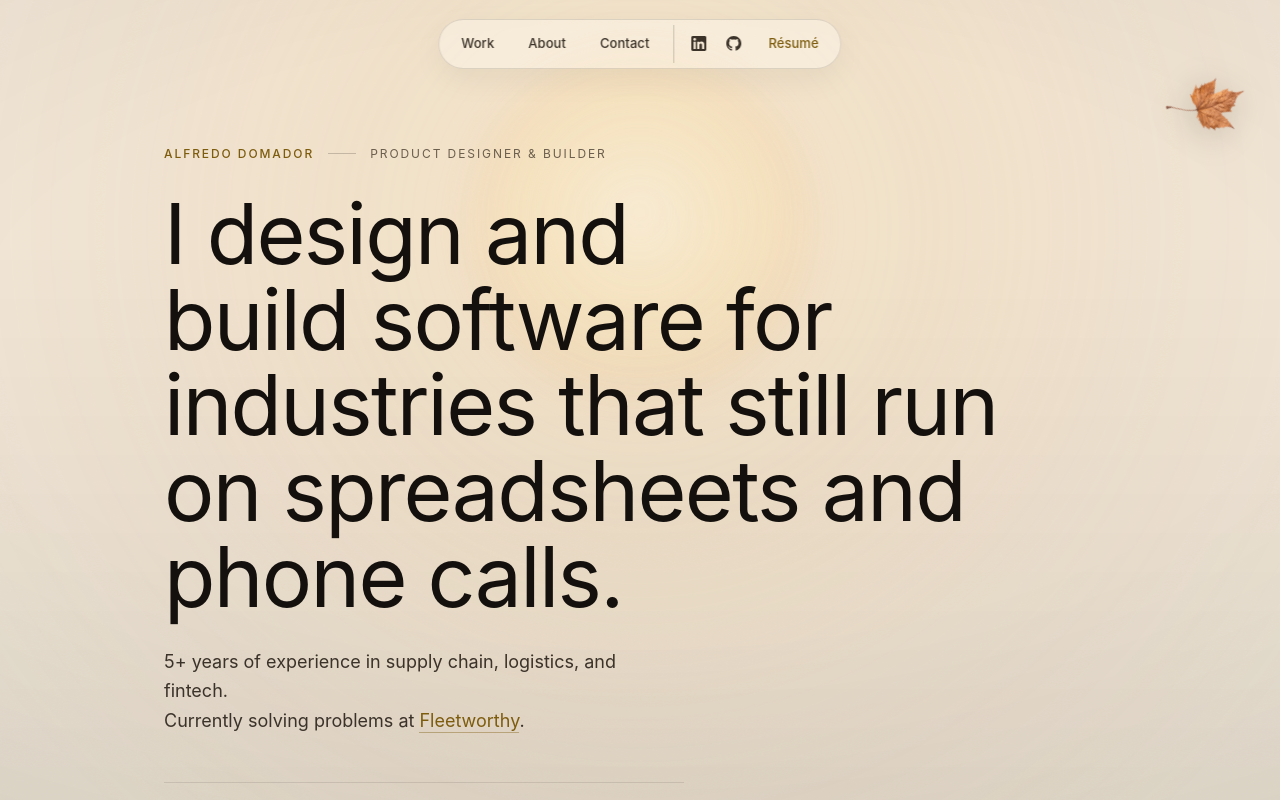
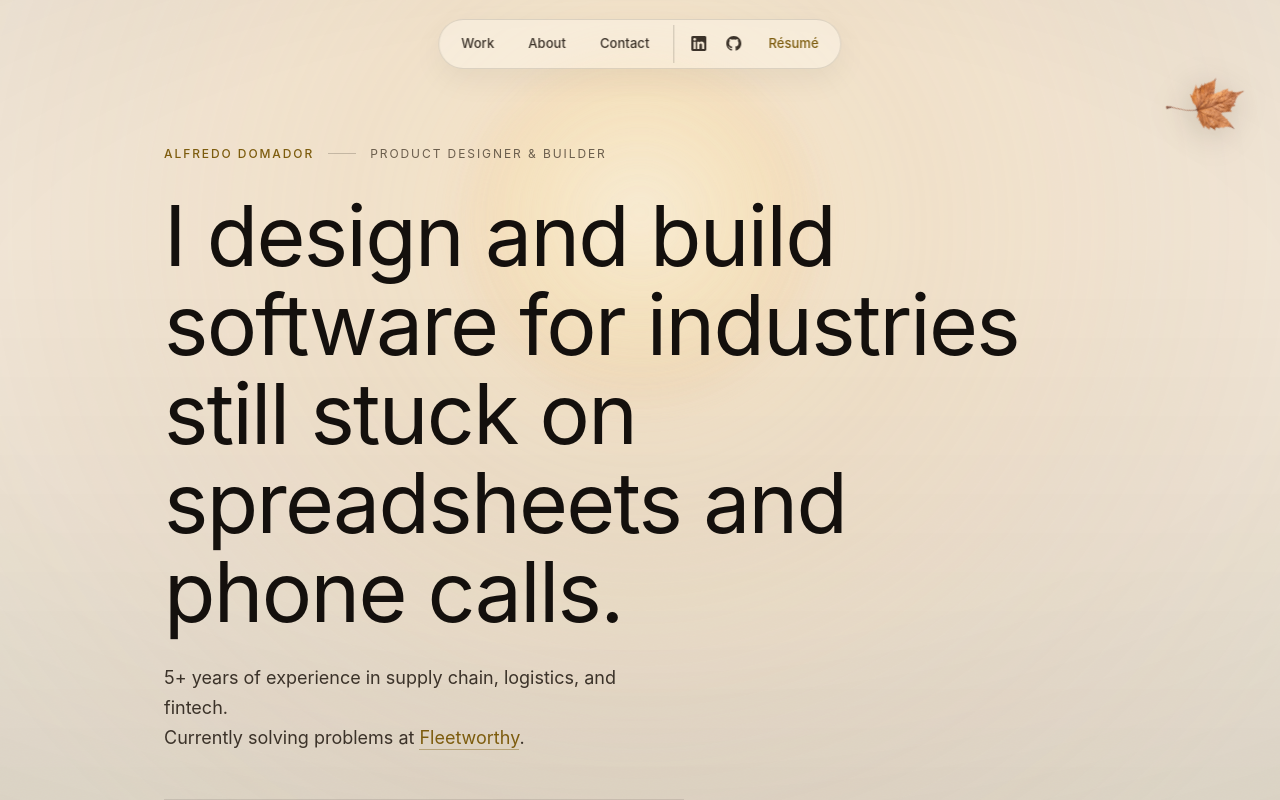
Before and after one commit to adomador/portfoliosite, a Next.js app: page / in a window 1280 px wide. Shown: the top 800 px of the page. Built offline with nearby package versions, Linux system fonts and the light colour scheme; a web font is replaced by a local one.

Commit message:
Refine hero and about copy
Tightens the home page messaging by simplifying the hero headline into a single string, adjusting its wrapping and width for better line breaks, and expanding the about section’s personal blurb.

```diff
--- a/components/home/About.tsx
+++ b/components/home/About.tsx
@@ -15,7 +15,7 @@ export default function About() {
           <Reveal className={styles.copy}>
             <p className={styles.intro}>{INTRO}</p>
             <p className={styles.aside}>
-              Off the clock I&apos;m usually playing chess — find me on{' '}
+              Off the clock I&apos;m usually playing chess, writing short stories, or reading fiction — find me on{' '}
               {CHESS_LINKS.map((link, i) => (
                 <span key={link.label}>
                   <a
--- a/components/home/Hero.module.css
+++ b/components/home/Hero.module.css
@@ -43,10 +43,12 @@
 }
 
 .headline {
-  max-width: min(100%, 16em);
+  max-width: min(100%, 20em);
   font-size: var(--type-hero);
-  line-height: 1.02;
+  line-height: 1.06;
   color: var(--ink);
+  /* pretty > balance here: balance was leaving lone last words on left-aligned lines. */
+  text-wrap: pretty;
   animation: rise 1200ms var(--ease-out-expo) 240ms both;
 }
 
@@ -122,7 +124,7 @@
 
 @media (max-width: 640px) {
   .headline {
-    max-width: min(100%, 14em);
+    max-width: min(100%, 18em);
   }
 
   .metrics {
--- a/components/home/Hero.tsx
+++ b/components/home/Hero.tsx
@@ -11,11 +11,7 @@ export default function Hero() {
           <span className={styles.role}>{ROLE}</span>
         </p>
 
-        <h1 className={`u-display ${styles.headline}`}>
-          {HEADLINE.before}
-          <br />
-          {HEADLINE.after}
-        </h1>
+        <h1 className={`u-display ${styles.headline}`}>{HEADLINE}</h1>
 
         <p className={styles.support}>
           5+ years of experience in supply chain, logistics, and fintech.
--- a/lib/profile.ts
+++ b/lib/profile.ts
@@ -12,10 +12,8 @@ export const GITHUB = 'https://github.com/adomador'
 export const RESUME_URL =
   'https://www.dropbox.com/scl/fi/yonshebxqboon6p12u4ik/Domador_Alfredo_Resume_2026.pdf?rlkey=6mvifz3mmb4ornjde3stjkfsv&st=g1c0hajh&dl=0'
 
-export const HEADLINE = {
-  before: 'I design and build software for',
-  after: 'industries that still run on spreadsheets and phone calls.',
-}
+export const HEADLINE =
+  'I design and build software for industries still stuck on spreadsheets and phone\u00A0calls.'
 
 export const INTRO =
   "Designer & builder based in Pennsylvania with 5+ years of experience. I'm drawn to ambiguous problems and the challenge of creating something from nothing. For the last three years I've been working in freight tech, building for one of the most complex industries in the world."
```
